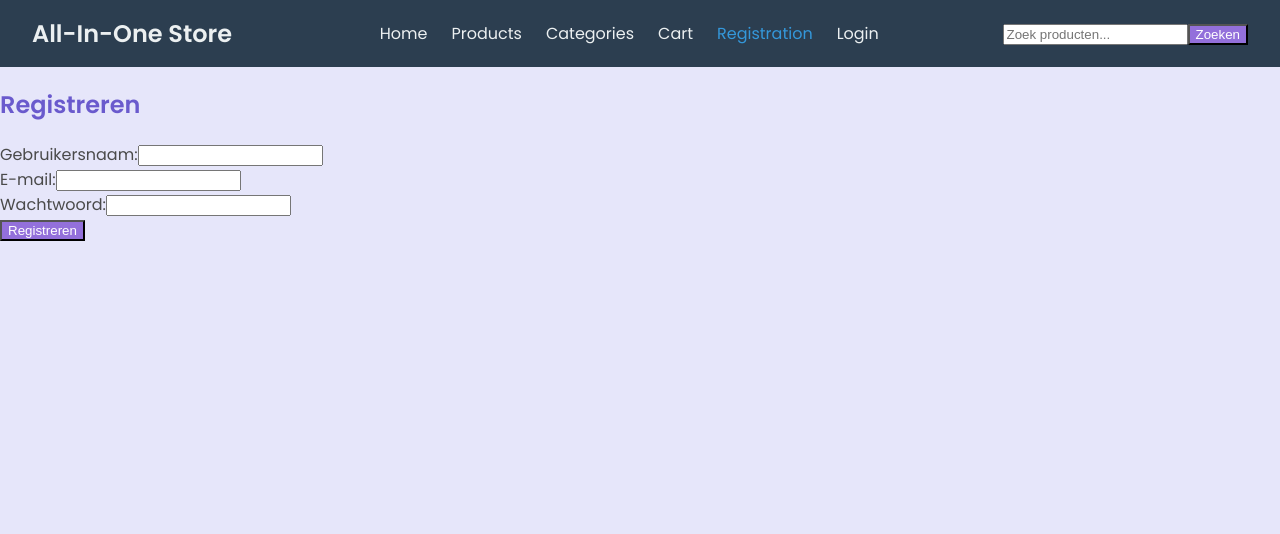
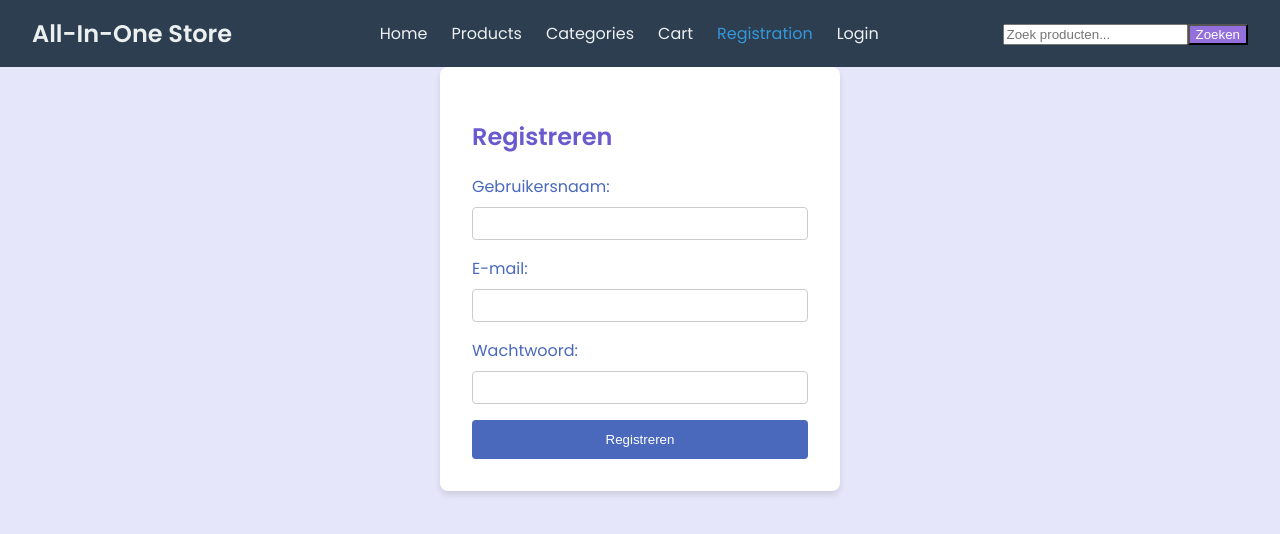
Before and after one commit to Themerxitix/Frontend, a React (Create React App) app: page /registratie in a window 1280 px wide. Shown: the top 534 px of the page. Built offline with nearby package versions, Linux system fonts and the light colour scheme; no server answers.

Commit message:
Registratiepagina aangepast om consistent te zijn met de rest van de applicatie.

```diff
--- /dev/null
+++ b/src/pages/Registratie/Registratie.css
@@ -0,0 +1,54 @@
+.registration-container {
+    max-width: 400px;
+    margin: 0 auto;
+    padding: 2rem;
+    background-color: #ffffff;
+    border-radius: 8px;
+    box-shadow: 0 4px 6px rgba(0, 0, 0, 0.1);
+}
+
+.registration-form {
+    display: flex;
+    flex-direction: column;
+}
+
+.form-group {
+    margin-bottom: 1rem;
+}
+
+.form-group label {
+    display: block;
+    margin-bottom: 0.5rem;
+    color: #4a69bd;
+}
+
+.form-group input {
+    width: 100%;
+    padding: 0.5rem;
+    border: 1px solid #ccc;
+    border-radius: 4px;
+}
+
+.register-button {
+    background-color: #4a69bd;
+    color: white;
+    border: none;
+    padding: 0.75rem;
+    border-radius: 4px;
+    cursor: pointer;
+    transition: background-color 0.3s ease;
+}
+
+.register-button:hover {
+    background-color: #1e3799;
+}
+
+.success-message {
+    color: #27ae60;
+    margin-bottom: 1rem;
+}
+
+.error-message {
+    color: #e74c3c;
+    margin-bottom: 1rem;
+}
--- a/src/pages/Registratie/Registratie.js
+++ b/src/pages/Registratie/Registratie.js
@@ -1,8 +1,8 @@
 import React, { useState } from "react";
 import axios from "axios";
+import "./Registratie.css";
 
 function Registratie() {
-    // State voor formuliervelden
     const [email, setEmail] = useState("");
     const [password, setPassword] = useState("");
     const [username, setUsername] = useState("");
@@ -20,9 +20,7 @@ function Registratie() {
                 password,
                 username,
             });
-            console.log("Registratie gelukt");
             setSuccess(true);
-            // Reset formuliervelden na succesvolle registratie
             setEmail("");
             setPassword("");
             setUsername("");
@@ -33,12 +31,12 @@ function Registratie() {
     }
 
     return (
-        <main>
+        <div className="registration-container">
             <h2>Registreren</h2>
             {success && <p className="success-message">Registratie succesvol! U kunt nu inloggen.</p>}
             {error && <p className="error-message">{error}</p>}
-            <form onSubmit={handleSubmit}>
-                <div>
+            <form onSubmit={handleSubmit} className="registration-form">
+                <div className="form-group">
                     <label htmlFor="username">Gebruikersnaam:</label>
                     <input
                         id="username"
@@ -48,7 +46,7 @@ function Registratie() {
                         required
                     />
                 </div>
-                <div>
+                <div className="form-group">
                     <label htmlFor="email">E-mail:</label>
                     <input
                         id="email"
@@ -58,7 +56,7 @@ function Registratie() {
                         required
                     />
                 </div>
-                <div>
+                <div className="form-group">
                     <label htmlFor="password">Wachtwoord:</label>
                     <input
                         id="password"
@@ -68,9 +66,9 @@ function Registratie() {
                         required
                     />
                 </div>
-                <button type="submit">Registreren</button>
+                <button type="submit" className="register-button">Registreren</button>
             </form>
-        </main>
+        </div>
     );
 }
 
```
